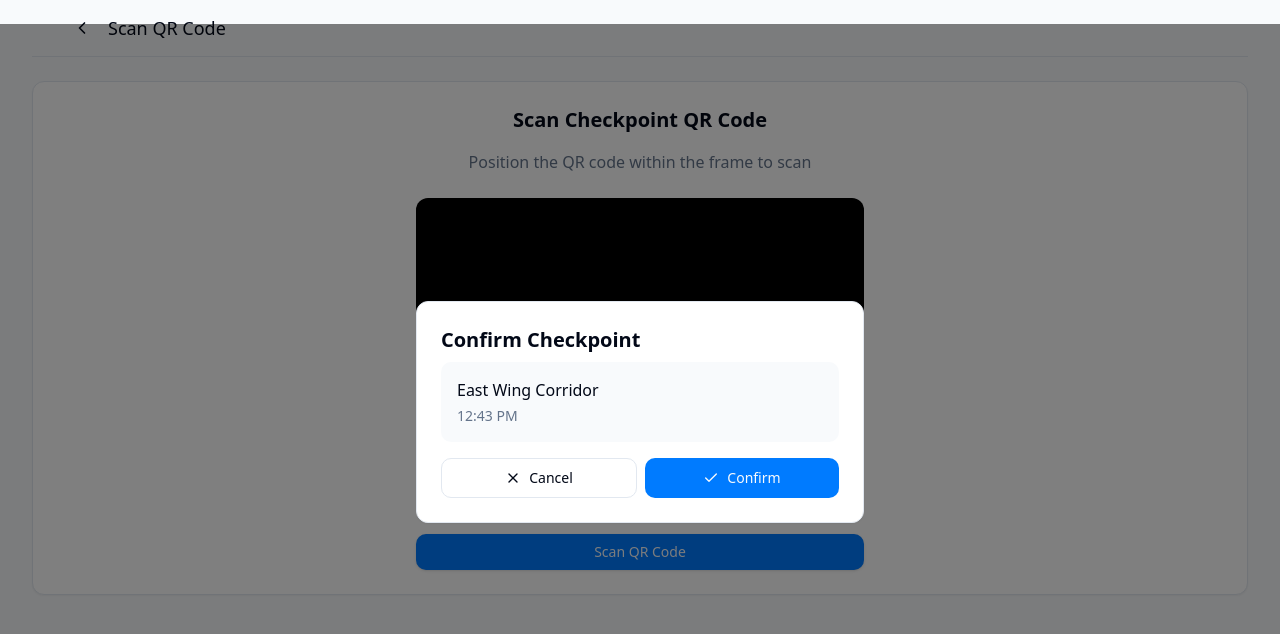
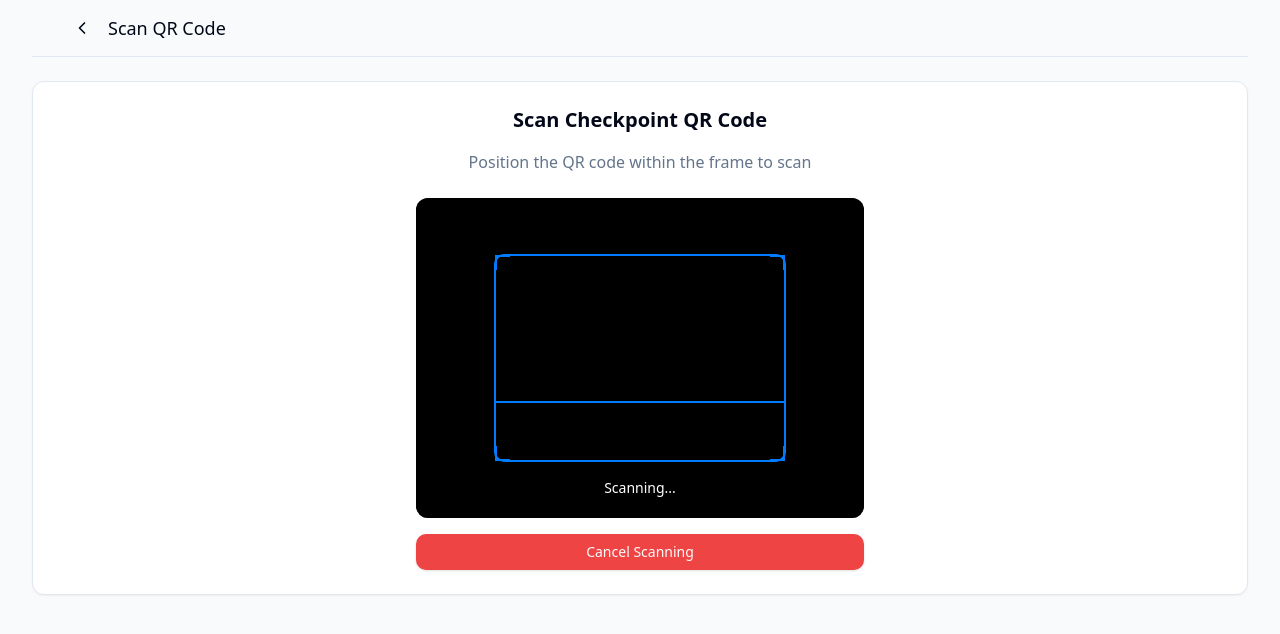
Before and after one commit to Densuper/secure-walkways, a React (Vite) app: page /qr-scan in a window 1280 px wide. Both pictures are taken after a click on the button "Scan QR Code". Shown: the top 634 px of the page. Built offline with nearby package versions, Linux system fonts and the light colour scheme; no server answers.

Commit message:
Improve QR Scanner Functionality
Implement fixes for common QR scanner issues, including camera permissions, WebRTC handling, QR code detection, viewfinder display, and browser compatibility.

```diff
--- a/index.html
+++ b/index.html
@@ -1,3 +1,4 @@
+
 <!DOCTYPE html>
 <html lang="en">
   <head>
@@ -7,6 +8,7 @@
     <meta name="description" content="Lovable Generated Project" />
     <meta name="author" content="Lovable" />
     <meta property="og:image" content="/og-image.png" />
+    <script src="https://cdn.jsdelivr.net/npm/jsqr@1.4.0/dist/jsQR.min.js"></script>
   </head>
 
   <body>
--- a/src/components/QRScanner.tsx
+++ b/src/components/QRScanner.tsx
@@ -1,5 +1,5 @@
 
-import React, { useState, useEffect } from 'react';
+import React, { useState, useEffect, useRef } from 'react';
 import { motion } from 'framer-motion';
 
 interface QRScannerProps {
@@ -8,63 +8,152 @@ interface QRScannerProps {
 
 const QRScanner = ({ onScan }: QRScannerProps) => {
   const [isScanning, setIsScanning] = useState(false);
+  const [errorMessage, setErrorMessage] = useState<string | null>(null);
+  const videoRef = useRef<HTMLVideoElement | null>(null);
+  const canvasRef = useRef<HTMLCanvasElement | null>(null);
+  const animationRef = useRef<number | null>(null);
 
-  // This is a mock implementation - in a real app, we would use a QR scanning library
+  const startScan = async () => {
+    setIsScanning(true);
+    setErrorMessage(null);
+
+    try {
+      const stream = await navigator.mediaDevices.getUserMedia({
+        video: { facingMode: 'environment' }
+      });
+
+      if (videoRef.current) {
+        videoRef.current.srcObject = stream;
+        videoRef.current.setAttribute('playsinline', 'true');
+        videoRef.current.play();
+        scanQRCode();
+      }
+    } catch (error) {
+      console.error('Error accessing camera:', error);
+      setErrorMessage('Camera access denied. Please check your browser permissions.');
+      setIsScanning(false);
+    }
+  };
+
+  const stopScan = () => {
+    if (animationRef.current) {
+      cancelAnimationFrame(animationRef.current);
+      animationRef.current = null;
+    }
+
+    if (videoRef.current && videoRef.current.srcObject) {
+      const stream = videoRef.current.srcObject as MediaStream;
+      stream.getTracks().forEach(track => track.stop());
+      videoRef.current.srcObject = null;
+    }
+
+    setIsScanning(false);
+  };
+
+  const scanQRCode = () => {
+    if (!videoRef.current || !canvasRef.current || videoRef.current.readyState !== videoRef.current.HAVE_ENOUGH_DATA) {
+      animationRef.current = requestAnimationFrame(scanQRCode);
+      return;
+    }
+
+    const canvas = canvasRef.current;
+    const video = videoRef.current;
+    const context = canvas.getContext('2d');
+
+    if (!context) return;
+
+    canvas.width = video.videoWidth;
+    canvas.height = video.videoHeight;
+    context.drawImage(video, 0, 0, canvas.width, canvas.height);
+
+    try {
+      const imageData = context.getImageData(0, 0, canvas.width, canvas.height);
+      const code = (window as any).jsQR(imageData.data, imageData.width, imageData.height, {
+        inversionAttempts: 'dontInvert',
+      });
+
+      if (code) {
+        console.log('QR code detected:', code.data);
+        stopScan();
+        onScan(code.data);
+      } else {
+        animationRef.current = requestAnimationFrame(scanQRCode);
+      }
+    } catch (error) {
+      console.error('QR scanning error:', error);
+      animationRef.current = requestAnimationFrame(scanQRCode);
+    }
+  };
+
   useEffect(() => {
-    if (isScanning) {
-      const timer = setTimeout(() => {
-        // Simulate a successful scan after 2 seconds
-        onScan('CHECKPOINT_QR_001');
-        setIsScanning(false);
-      }, 2000);
-
-      return () => clearTimeout(timer);
-    }
-  }, [isScanning, onScan]);
-
-  const startScan = () => {
-    setIsScanning(true);
-  };
+    return () => {
+      stopScan();
+    };
+  }, []);
 
   return (
     <div className="flex flex-col items-center">
-      <div className="qr-scanner-container w-full max-w-md h-80 bg-black mb-4">
-        {/* This would be replaced with an actual camera feed in a real app */}
-        <div className="w-full h-full bg-black flex items-center justify-center text-white">
-          {isScanning ?
+      <div className="qr-scanner-container w-full max-w-md h-80 bg-black mb-4 relative">
+        {isScanning ? (
+          <>
+            <video
+              ref={videoRef}
+              className="w-full h-full object-cover"
+              muted
+              playsInline
+            />
             <motion.div
               initial={{ opacity: 0 }}
               animate={{ opacity: 1 }}
-              className="text-center"
+              className="absolute inset-0 flex items-center justify-center pointer-events-none"
             >
-              <div className="text-sm">Scanning...</div>
               <div className="qr-scanner-overlay">
                 <div className="qr-scanner-border relative">
                   <div className="qr-scanner-corners qr-scanner-corner-top-left"></div>
                   <div className="qr-scanner-corners qr-scanner-corner-top-right"></div>
                   <div className="qr-scanner-corners qr-scanner-corner-bottom-left"></div>
                   <div className="qr-scanner-corners qr-scanner-corner-bottom-right"></div>
-                  <div className="qr-scanner-line"></div>
+                  <motion.div
+                    className="qr-scanner-line"
+                    animate={{
+                      top: ["0%", "100%", "0%"],
+                    }}
+                    transition={{
+                      duration: 3,
+                      repeat: Infinity,
+                      ease: "easeInOut"
+                    }}
+                  ></motion.div>
                 </div>
               </div>
+              <div className="absolute bottom-4 left-0 right-0 text-center text-white text-sm bg-black/50 py-1">
+                Scanning...
+              </div>
             </motion.div>
-            :
+          </>
+        ) : (
+          <div className="w-full h-full flex items-center justify-center text-white">
             <div className="text-center">
               <p className="mb-2">Camera preview</p>
               <p className="text-xs opacity-70">Press the button below to start scanning</p>
+              {errorMessage && (
+                <p className="text-red-400 text-xs mt-2">{errorMessage}</p>
+              )}
             </div>
-          }
-        </div>
+          </div>
+        )}
+        {/* Hidden canvas for QR code detection */}
+        <canvas ref={canvasRef} className="hidden" />
       </div>
 
       <motion.button
         whileHover={{ scale: 1.05 }}
         whileTap={{ scale: 0.95 }}
         disabled={isScanning}
-        onClick={startScan}
-        className="btn-primary w-full max-w-md"
+        onClick={isScanning ? stopScan : startScan}
+        className={`btn-primary w-full max-w-md ${isScanning ? 'bg-red-500 hover:bg-red-600' : ''}`}
       >
-        {isScanning ? 'Scanning...' : 'Scan QR Code'}
+        {isScanning ? 'Cancel Scanning' : 'Scan QR Code'}
       </motion.button>
     </div>
   );
--- a/src/pages/QRScan.tsx
+++ b/src/pages/QRScan.tsx
@@ -17,6 +17,7 @@ const QRScan = () => {
   const [showConfirmation, setShowConfirmation] = useState(false);
 
   const handleScan = (result: string) => {
+    console.log('Scanned QR code:', result);
     // In a real app, we would verify this result against the backend
     setScannedResult(result);
     setShowConfirmation(true);
@@ -75,6 +76,9 @@ const QRScan = () => {
                   <p className="text-sm text-muted-foreground mt-1">
                     {new Date().toLocaleTimeString([], {hour: '2-digit', minute:'2-digit'})}
                   </p>
+                  <p className="text-xs text-muted-foreground mt-2 break-all">
+                    Code: {scannedResult}
+                  </p>
                 </div>
 
                 <div className="flex gap-2">
```
